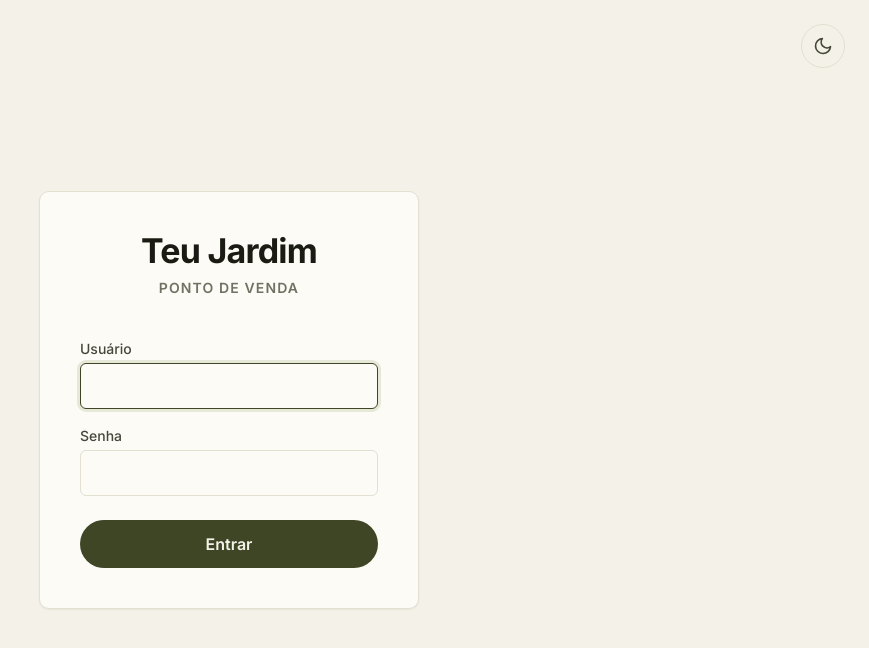
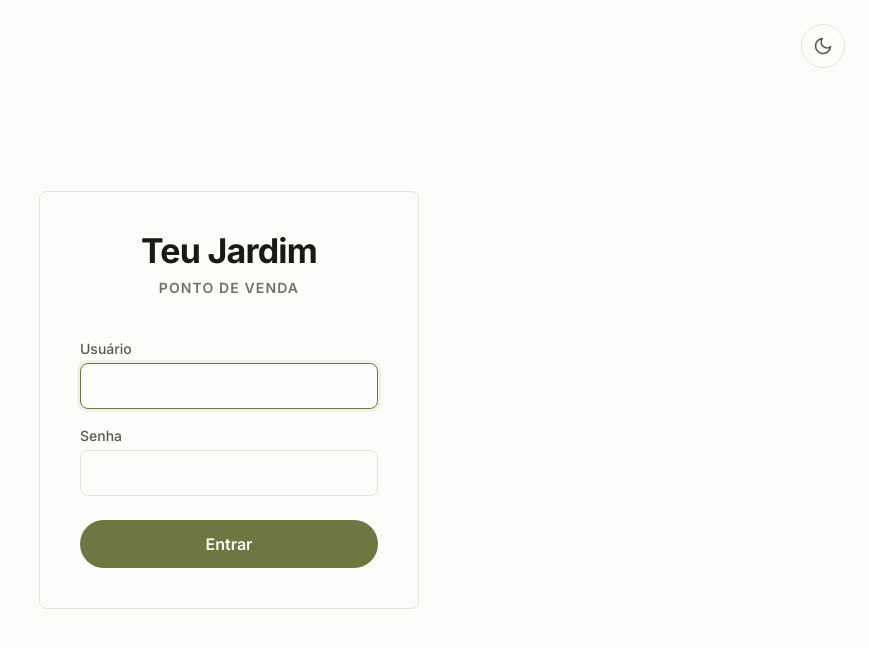
Before and after one commit to DavidHalan/teu-jardim-pdv, a React (Vite) app in the folder apps/web/: page /login in a window 1280 px wide. Shown: the top 648 px of the page, without its empty margins (411-1280 px from the left). Built offline with nearby package versions, Linux system fonts and the light colour scheme.

Commit message:
feat(web): design tokens v2 terminal palette, light and dark, with v1 compat aliases

```diff
--- a/apps/web/src/styles/tokens.css
+++ b/apps/web/src/styles/tokens.css
@@ -1,80 +1,58 @@
 /*
- * Design tokens — Teu Jardim PDV (fonte: docs/DESIGN.md).
- * Cor em OKLCH (lei impeccable + DESIGN.md). Os valores OKLCH são conversão fiel
- * dos hex canônicos do DESIGN (sRGB→OKLab). Hex fica no comentário como referência.
+ * Design tokens v2 "Terminal" — Teu Jardim PDV (fonte: docs/DESIGN.md v2, 2026-07-07).
+ * Escola: precisão monocromática (Linear claro) + oliva do logo como único acento.
+ * Cor em OKLCH (conversão fiel sRGB→OKLab dos hex canônicos; hex no comentário).
  *
  * Dois níveis de nome:
- *   - canônicos (DESIGN-named): --tj-brand, --tj-canvas, --tj-ready…  → use em código novo.
- *   - legados (em uso nas telas atuais): --tj-olive, --tj-cream, --tj-cta… → aliases p/ os
- *     canônicos, mantidos para não quebrar as telas. Migram para o nome canônico no polish.
+ *   - canônicos v2: --tj-canvas, --tj-surface-1/2, --tj-accent, --tj-ok/warn/danger…
+ *     → use em TODO código novo (fatias D1+).
+ *   - legados v1 (em uso nas telas atuais): --tj-brand*, --tj-cta, --tj-ready*,
+ *     --tj-cooking*… → aliases para os canônicos v2, mantidos SÓ até a fatia D7
+ *     (remoção). Não usar em código novo.
  */
 :root {
-  /* ── Marca (derivada do logo) ─────────────────────────────────────────── */
-  --tj-brand:        oklch(0.649 0.0790 115.2); /* #8D955C — âncora oliva: borda ativa, acento */
-  --tj-brand-mid:    oklch(0.545 0.0667 115.7); /* #6E7547 — borda hover, estado intermediário */
-  --tj-brand-deep:   oklch(0.378 0.0514 120.4); /* #3E4626 — CTA primário, títulos, links (texto creme) */
-  --tj-brand-forest: oklch(0.250 0.0294 122.6); /* #1F2414 — bandas escuras, footer, KDS modular */
-  --tj-brand-pale:   oklch(0.928 0.0227 112.3); /* #E7E9D8 — tint selecionado/ativo, ring de foco */
-
-  /* ── Superfície ───────────────────────────────────────────────────────── */
-  --tj-canvas:          oklch(0.960 0.0134 97.4); /* #F4F2E8 — página (creme quente, NÃO branco) */
-  --tj-canvas-soft:     oklch(0.935 0.0174 99.6); /* #ECEADD — zonas / separadores */
-  --tj-surface:         oklch(0.987 0.0067 97.3); /* #FCFBF6 — cartão / input / tile */
-  --tj-hairline:        oklch(0.905 0.0190 96.9); /* #E3E0D2 — borda 1px / divisor padrão */
-  --tj-hairline-strong: oklch(0.640 0.0320 97.2); /* borda de controle ≥3:1 vs surface (a11y 1.4.11) */
+  /* ── Superfície (escada Linear, tintada de oliva) ─────────────────────── */
+  --tj-canvas:          oklch(0.991 0.0026 106.4); /* #FCFCFA — página, cartão */
+  --tj-surface-1:       oklch(0.969 0.0040 106.5); /* #F5F5F2 — sidebar, input, KPI, painel */
+  --tj-surface-2:       oklch(0.948 0.0053 106.5); /* #EEEEEA — tab ativa, hover, tecla */
+  --tj-hairline:        oklch(0.917 0.0067 106.5); /* #E4E4DF — borda/divisor padrão */
+  --tj-hairline-strong: oklch(0.859 0.0095 106.6); /* #D1D1CA — borda de controle */
 
   /* ── Tinta ────────────────────────────────────────────────────────────── */
-  --tj-ink:           oklch(0.218 0.0169 113.0); /* #1A1B12 — títulos / texto primário */
-  --tj-body:          oklch(0.391 0.0216 118.0); /* #44473A — corpo */
-  --tj-muted:         oklch(0.545 0.0230 116.4); /* #6F7263 — secundário / metadado */
-  --tj-faint:         oklch(0.585 0.0210 113.5); /* placeholder / caption / nº livre — ≥3:1 vs surface */
-  --tj-on-dark:       oklch(0.960 0.0134 97.4);  /* #F4F2E8 — texto sobre forest/brand-deep */
-  --tj-on-dark-muted: oklch(0.741 0.0533 117.4); /* #A8B08A — secundário sobre superfície escura */
+  --tj-ink:   oklch(0.214 0.0115 115.1); /* #191A14 — título, dinheiro, nº em uso */
+  --tj-body:  oklch(0.463 0.0160 116.2); /* #585A50 — corpo, rótulo, nav */
+  --tj-muted: oklch(0.546 0.0171 119.4); /* #6F7267 — metadado (AA 4.78 no canvas) */
+  --tj-faint: oklch(0.652 0.0147 116.0); /* #8F9187 — nº livre, placeholder (não-essencial) */
 
-  /* ── Status (glanceável — sempre cor + forma/rótulo, nunca matiz só) ───── */
-  --tj-ready:        oklch(0.620 0.1478 150.4); /* #2F9E54 */
-  --tj-ready-text:   oklch(0.477 0.1144 150.1); /* #1E6E38 */
-  --tj-ready-pale:   oklch(0.924 0.0342 152.0); /* #D6EDDB */
-  --tj-cooking:      oklch(0.700 0.1455 67.4);  /* #D98A1F */
-  --tj-cooking-text: oklch(0.495 0.1048 64.4);  /* #8A5310 */
-  --tj-cooking-pale: oklch(0.931 0.0385 80.0);  /* #F6E6CC */
-  --tj-pending:      oklch(0.634 0.0205 113.6); /* #8A8C7E */
-  --tj-pending-text: oklch(0.441 0.0162 116.3); /* #52544A */
-  --tj-pending-pale: oklch(0.944 0.0093 106.6); /* #EDEDE6 */
-  --tj-danger:       oklch(0.571 0.1680 33.0);  /* #C7472E — dot/acento */
-  --tj-danger-solid: oklch(0.470 0.1650 32.0);  /* fill de botão destrutivo (texto claro, AA nos 2 temas) */
-  --tj-danger-text:  oklch(0.481 0.1320 34.0);  /* #9A3B26 — texto/borda */
-  --tj-danger-pale:  oklch(0.907 0.0315 40.1);  /* #F4DAD1 */
-  --tj-info:         oklch(0.518 0.0730 239.5); /* #3E6E8E */
-  --tj-info-text:    oklch(0.440 0.0627 234.5); /* #2C5870 */
-  --tj-info-pale:    oklch(0.926 0.0145 224.5); /* #DDE9EE */
+  /* ── Acento (oliva do logo — ÚNICO acento estrutural) ─────────────────── */
+  --tj-accent:      oklch(0.548 0.0762 117.7); /* #6D7742 — CTA, anel em-uso, seleção, foco */
+  --tj-accent-deep: oklch(0.450 0.0633 117.9); /* #525A30 — texto sobre tint, hover CTA */
+  --tj-accent-tint: oklch(0.953 0.0186 113.3); /* #EFF1E3 — fundo de item ativo */
+  --tj-on-accent:   oklch(0.991 0.0026 106.4); /* texto sobre accent (branco warm) */
 
-  /* ── Secundárias da marca (terroso — empty state / ilustração / cupom) ─── */
-  --tj-clay:      oklch(0.596 0.1134 47.6); /* #B5683F — terracota / barro */
-  --tj-clay-pale: oklch(0.897 0.0319 62.8); /* #EDD9C8 — tint quente */
-  --tj-wood:      oklch(0.439 0.0613 60.5); /* #6B4A2E — madeira / cabeçalho de cupom */
-  --tj-bloom:     oklch(0.571 0.1545 23.3); /* #C24A4A — flor: SÓ ilustração, nunca UI */
+  /* ── Status / rampa de dinheiro (sempre cor + rótulo) ─────────────────── */
+  --tj-ok:          oklch(0.511 0.1246 152.3); /* #177A41 */
+  --tj-ok-tint:     oklch(0.943 0.0184 150.6); /* #E4F0E6 */
+  --tj-warn:        oklch(0.529 0.1176 63.4);  /* #9A5A08 */
+  --tj-warn-tint:   oklch(0.946 0.0262 82.4);  /* #F6ECDA */
+  --tj-danger:      oklch(0.507 0.1682 30.6);  /* #B13020 */
+  --tj-danger-tint: oklch(0.916 0.0242 33.5);  /* #F3DED9 */
+  --tj-info:        oklch(0.517 0.0701 238.2); /* #3F6E8C */
+  --tj-info-tint:   oklch(0.935 0.0126 236.6); /* #E2EBF1 */
 
-  /* ── Aliases legados (em uso nas telas; migram no polish) ─────────────── */
-  --tj-olive:        var(--tj-brand);
-  --tj-olive-mid:    var(--tj-brand-mid);
-  --tj-cream:        var(--tj-canvas);
-  --tj-cta:          var(--tj-brand-deep);
-  --tj-cta-contrast: var(--tj-on-dark);
-  --tj-pale:         var(--tj-brand-pale);
-
-  /* foco de teclado — forte nos 2 temas (brand-deep: ~5:1 no claro, ~7:1 no escuro,
-     sobre surface e canvas). Substitui o halo brand-pale, que sumia (1.2–1.4:1). */
-  --tj-focus:        var(--tj-brand-deep);
+  /* foco de teclado — accent nos 2 temas (halo via accent-tint) */
+  --tj-focus: var(--tj-accent);
 
   /* ── Tipografia ───────────────────────────────────────────────────────── */
-  /* Inter em tudo (decisão do dono 2026-06-25): sem serifa de display. Hierarquia
-     por peso + tamanho. --tj-font-display fica como alias de transição (telas ainda
-     o referenciam); colapsa em --tj-font-ui no polish. */
-  --tj-font-ui: 'Inter', system-ui, sans-serif;   /* base: UI, títulos, números, marca */
-  --tj-font-display: var(--tj-font-ui);
+  --tj-font-ui: 'Inter', system-ui, sans-serif;
+  --tj-font-mono: ui-monospace, Consolas, monospace; /* kbd, status-bar, quantidade */
+  --tj-font-display: var(--tj-font-ui); /* alias legado */
 
-  /* escala (DESIGN.md) — px fixos (product register: sem fluid type) */
+  /* escala v2 (novos; telas migram por fatia) */
+  --tj-fs-eyebrow: 10.5px;
+  --tj-fs-ui: 13.5px;
+  --tj-fs-numeric-lg: 24px;
+  /* escala legada v1 (em uso nas telas atuais; some na D7) */
   --tj-fs-display-xl: 40px;
   --tj-fs-display-lg: 30px;
   --tj-fs-title: 20px;
@@ -87,12 +65,11 @@
   --tj-fs-numeric-xl: 32px;
 
   /* ── Espaçamento ──────────────────────────────────────────────────────── */
-  /* semântico (DESIGN.md) — use em código novo */
   --tj-space-xxs: 4px;
   --tj-space-xs: 8px;
   --tj-space-sm: 12px;
   --tj-space-md: 16px;
-  --tj-space-lg: 24px;
+  --tj-space-lg: 22px; /* v2: padding horizontal padrão de área */
   --tj-space-xl: 32px;
   --tj-space-xxl: 48px;
   /* legado numérico (em uso nas telas; NÃO remapear — mantém layout) */
@@ -102,65 +79,105 @@
   --tj-space-4: 24px;
   --tj-space-5: 40px;
 
-  /* ── Raio ─────────────────────────────────────────────────────────────── */
-  --tj-radius-xs: 6px;   /* input / chip / tag */
-  --tj-radius-sm: 8px;
-  --tj-radius-md: 10px;  /* cartão / comanda-tile / kds-card */
-  --tj-radius-lg: 12px;
-  --tj-radius-pill: 9999px; /* botões / status-pill */
-  /* aliases legados */
+  /* ── Raio (v2: 4/6/8 + pill só em chip/status-pill) ───────────────────── */
+  --tj-radius-xs: 4px;   /* kbd */
+  --tj-radius-sm: 6px;   /* tab ativa, item de nav */
+  --tj-radius-md: 8px;   /* tile, input, botão, cartão, KPI — canônico */
+  --tj-radius-lg: 10px;
+  --tj-radius-pill: 9999px; /* filter-chip / status-pill */
   --tj-radius: var(--tj-radius-md);
-  --tj-radius-input: var(--tj-radius-xs);
+  --tj-radius-input: var(--tj-radius-md);
 
-  /* ── Elevação (hairline + sombra sussurrada, tintada de ink) ──────────── */
-  --tj-shadow-card: 0 1px 2px oklch(0.218 0.0169 113 / 0.06);
-  --tj-shadow-pop:  0 -8px 32px oklch(0.218 0.0169 113 / 0.18);
-  --tj-shadow-hover: 0 2px 8px oklch(0.218 0.0169 113 / 0.08);
-  --tj-scrim: oklch(0.218 0.0169 113 / 0.40); /* backdrop de modal/sheet */
+  /* ── Elevação (v2: hairline; sombra SÓ em overlay real) ───────────────── */
+  --tj-shadow-card: none;
+  --tj-shadow-hover: none;
+  --tj-shadow-pop: 0 -8px 32px oklch(0.214 0.0115 115 / 0.16); /* sheet/menu */
+  --tj-scrim: oklch(0.214 0.0115 115 / 0.40);
 
   /* ── Movimento ────────────────────────────────────────────────────────── */
-  --tj-ease-out: cubic-bezier(0.22, 1, 0.36, 1); /* ease-out-quint */
+  --tj-ease-out: cubic-bezier(0.22, 1, 0.36, 1);
+
+  /* ── Aliases legados v1 → v2 (REMOVER na fatia D7) ────────────────────── */
+  --tj-brand:        var(--tj-accent);
+  --tj-brand-mid:    var(--tj-accent);
+  --tj-brand-deep:   var(--tj-accent);      /* CTA v1 → CTA v2 */
+  --tj-brand-forest: var(--tj-ink);
+  --tj-brand-pale:   var(--tj-accent-tint);
+  --tj-canvas-soft:  var(--tj-surface-1);
+  --tj-surface:      var(--tj-canvas);      /* cartão v1 (quase-branco) → canvas v2 + hairline */
+  --tj-on-dark:       var(--tj-on-accent);
+  --tj-on-dark-muted: oklch(0.775 0.0154 111.0);
+  --tj-olive:        var(--tj-accent);
+  --tj-olive-mid:    var(--tj-accent);
+  --tj-cream:        var(--tj-canvas);
+  --tj-cta:          var(--tj-accent);
+  --tj-cta-contrast: var(--tj-on-accent);
+  --tj-pale:         var(--tj-accent-tint);
+  /* status v1 (dot/texto/pale) → v2 (solid/tint) */
+  --tj-ready:        var(--tj-ok);
+  --tj-ready-text:   var(--tj-ok);
+  --tj-ready-pale:   var(--tj-ok-tint);
+  --tj-cooking:      var(--tj-warn);
+  --tj-cooking-text: var(--tj-warn);
+  --tj-cooking-pale: var(--tj-warn-tint);
+  --tj-pending:      var(--tj-muted);
+  --tj-pending-text: var(--tj-body);
+  --tj-pending-pale: var(--tj-surface-2);
+  --tj-danger-solid: var(--tj-danger);
+  --tj-danger-text:  var(--tj-danger);
+  --tj-danger-pale:  var(--tj-danger-tint);
+  --tj-info-text:    var(--tj-info);
+  --tj-info-pale:    var(--tj-info-tint);
+  /* terroso v1 (empty state/ilustração) — v2 não tem família terrosa */
+  --tj-clay:      var(--tj-warn);
+  --tj-clay-pale: var(--tj-warn-tint);
+  --tj-wood:      var(--tj-body);
+  --tj-bloom:     var(--tj-danger);
 }
 
 /*
- * Tema escuro (decisão do dono 2026-06-26: app passa a ter claro + escuro, claro=padrão,
- * preferência persiste). Aplicado via [data-theme="dark"] no <html> (no-flash em index.html).
- * Só sobrescreve VALORES dos tokens semânticos → telas/primitives tematizam sem mudar código.
- * Família neutra warm-olive (forest), texto warm near-white. Pares cor/fundo preservam AA nos 2 temas.
+ * Tema escuro v2 — derivado: mesma escada de superfícies invertida (Linear é nativo
+ * escuro; conversão direta). Aplicado via [data-theme="dark"] (no-flash em index.html,
+ * localStorage 'tj.theme' — infra v1 mantida). Só sobrescreve VALORES dos canônicos;
+ * aliases legados resolvem via var() automaticamente.
+ * Regra do DESIGN v2: CTA no escuro = accent CLARO com texto INK (7.8:1), não branco.
  */
 :root[data-theme='dark'] {
-  /* superfície (forest escuro warm) — canvas mais fundo p/ cartão (surface) separar melhor */
-  --tj-canvas:          oklch(0.185 0.012 122);
-  --tj-canvas-soft:     oklch(0.235 0.014 122);
-  --tj-surface:         oklch(0.262 0.015 122);
-  --tj-hairline:        oklch(0.335 0.016 120);
-  --tj-hairline-strong: oklch(0.560 0.022 118); /* ≥3:1 vs surface — borda de controle visível no escuro */
+  /* superfície */
+  --tj-canvas:          oklch(0.184 0.0062 122.0); /* #121310 */
+  --tj-surface-1:       oklch(0.216 0.0059 121.9); /* #191A17 */
+  --tj-surface-2:       oklch(0.245 0.0076 118.4); /* #20211D */
+  --tj-hairline:        oklch(0.286 0.0090 116.2); /* #2A2B26 */
+  --tj-hairline-strong: oklch(0.352 0.0138 118.5); /* #3A3C34 */
 
-  /* tinta (warm near-white → faint) */
-  --tj-ink:   oklch(0.945 0.012 105);
-  --tj-body:  oklch(0.822 0.016 110);
-  --tj-muted: oklch(0.668 0.020 113);
-  --tj-faint: oklch(0.620 0.020 115); /* nº de comanda livre é conteúdo — ≥3:1 vs surface no escuro */
+  /* tinta */
+  --tj-ink:   oklch(0.941 0.0080 106.6); /* #ECECE6 */
+  --tj-body:  oklch(0.775 0.0154 111.0); /* #B6B7AC — 9.2:1 */
+  --tj-muted: oklch(0.612 0.0164 115.2); /* #83857A — 4.97:1 */
+  --tj-faint: oklch(0.540 0.0160 115.0);
 
-  /* marca — no escuro o "deep" vira oliva CLARO (serve a texto E a fill com texto escuro);
-     cta-contrast passa a escuro (texto sobre o fill oliva-claro). on-dark segue claro. */
-  --tj-brand:        oklch(0.720 0.085 117);
-  --tj-brand-mid:    oklch(0.620 0.075 118);
-  --tj-brand-deep:   oklch(0.760 0.090 119);
-  --tj-brand-pale:   oklch(0.320 0.050 121);
-  --tj-cta-contrast: oklch(0.205 0.018 122);
+  /* acento — clareia; texto sobre ele INVERTE para ink escuro */
+  --tj-accent:      oklch(0.742 0.0891 116.3); /* #A8B371 */
+  --tj-accent-deep: oklch(0.800 0.0900 116.0); /* texto oliva sobre tint escuro */
+  --tj-accent-tint: oklch(0.276 0.0253 121.0); /* #262A1C */
+  --tj-on-accent:   oklch(0.214 0.0115 115.1); /* ink claro-tema (7.8:1 sobre accent) */
 
-  /* status — fills viram tints escuros, textos clareiam (AA sobre os tints) */
-  --tj-ready-text:   oklch(0.825 0.130 151); --tj-ready-pale:   oklch(0.330 0.066 152);
-  --tj-cooking-text: oklch(0.830 0.120 75);  --tj-cooking-pale: oklch(0.335 0.060 67);
-  --tj-pending-text: oklch(0.780 0.015 112); --tj-pending-pale: oklch(0.320 0.012 116);
-  --tj-danger-text:  oklch(0.800 0.130 33);  --tj-danger-pale:  oklch(0.335 0.075 33);
-  --tj-info-text:    oklch(0.820 0.090 232); --tj-info-pale:    oklch(0.330 0.052 235);
-  --tj-danger:       oklch(0.620 0.170 33);
+  /* status — texto clareia, tint escurece (calibrado D0; validar live) */
+  --tj-ok:          oklch(0.780 0.1300 152.0);
+  --tj-ok-tint:     oklch(0.300 0.0550 152.0);
+  --tj-warn:        oklch(0.800 0.1150 75.0);
+  --tj-warn-tint:   oklch(0.310 0.0520 70.0);
+  --tj-danger:      oklch(0.760 0.1350 30.0);
+  --tj-danger-tint: oklch(0.310 0.0650 33.0);
+  --tj-info:        oklch(0.800 0.0850 232.0);
+  --tj-info-tint:   oklch(0.300 0.0450 236.0);
 
-  /* elevação no escuro: sombra mais densa (hairline carrega o resto) */
-  --tj-shadow-card:  0 1px 2px oklch(0 0 0 / 0.40);
-  --tj-shadow-pop:   0 -8px 32px oklch(0 0 0 / 0.55);
-  --tj-shadow-hover: 0 2px 8px oklch(0 0 0 / 0.45);
-  --tj-scrim: oklch(0 0 0 / 0.62); /* backdrop mais opaco no escuro (canvas já é escuro) */
+  /* legados que não podem seguir o var() padrão no escuro */
+  --tj-on-dark-muted: oklch(0.775 0.0154 111.0);
+  --tj-pending-text:  var(--tj-body);
+  --tj-pending-pale:  var(--tj-surface-2);
+
+  /* elevação: overlay real só */
+  --tj-shadow-pop: 0 -8px 32px oklch(0 0 0 / 0.55);
+  --tj-scrim: oklch(0 0 0 / 0.62);
 }
```
